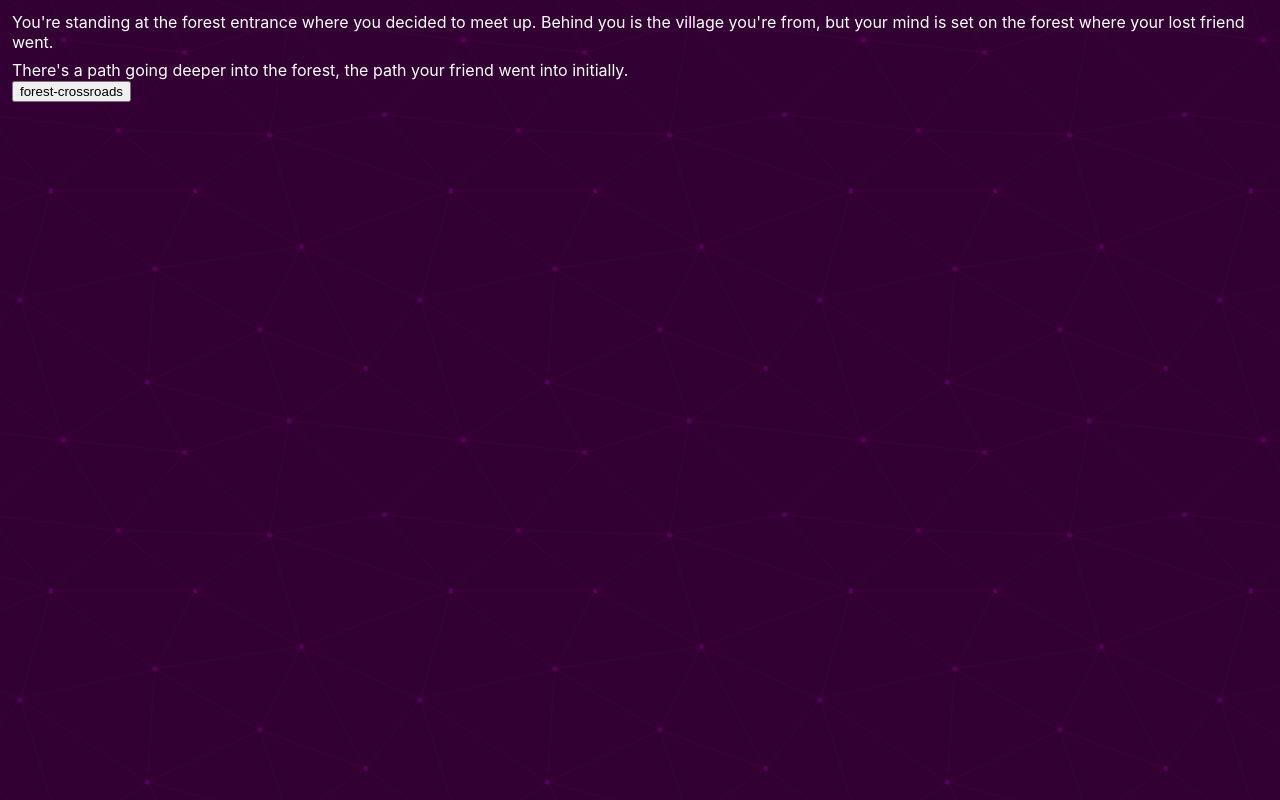
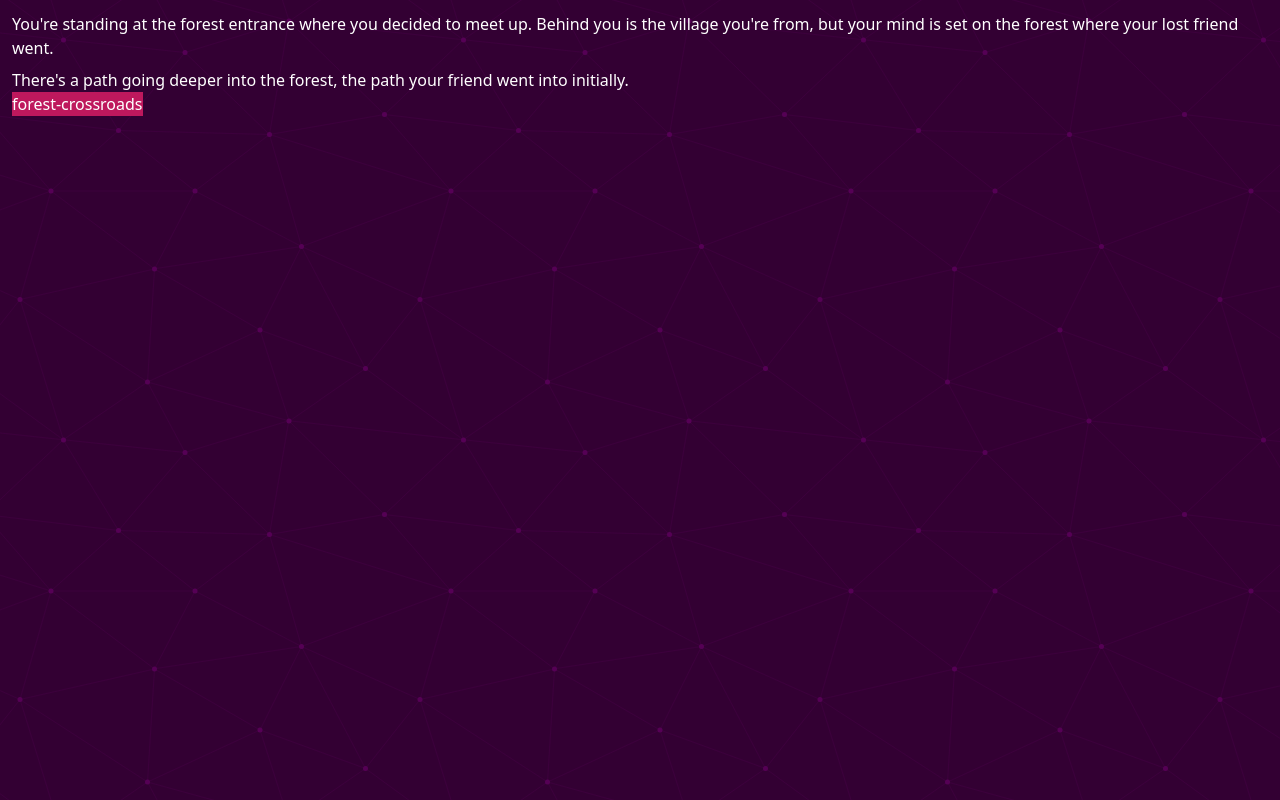
Before and after one commit to fabianvanhummel/basements-and-lizards, a React (Create React App) app: page / in a window 1280 px wide. Built offline with nearby package versions, Linux system fonts and the light colour scheme.

Commit message:
added tailwind css

```diff
--- /dev/null
+++ b/craco.config.js
@@ -0,0 +1,10 @@
+module.exports = {
+  style: {
+    postcss: {
+      plugins: [
+        require('tailwindcss'),
+        require('autoprefixer'),
+      ],
+    },
+  },
+}
--- a/src/App.js
+++ b/src/App.js
@@ -6,7 +6,7 @@ function App() {
   const [location, setLocation] = useState(data['start-location'])
 
   return (
-    <div className="app svg-background">
+    <div className="svg-background min-h-screen">
       <main>
         <p>{ data.locations[location].story }</p>
 
--- a/src/index.css
+++ b/src/index.css
@@ -1,32 +1,18 @@
-body {
-  margin: 0;
-  font-family: -apple-system, BlinkMacSystemFont, 'Segoe UI', 'Roboto', 'Oxygen',
-    'Ubuntu', 'Cantarell', 'Fira Sans', 'Droid Sans', 'Helvetica Neue',
-    sans-serif;
-  -webkit-font-smoothing: antialiased;
-  -moz-osx-font-smoothing: grayscale;
-}
-
-code {
-  font-family: source-code-pro, Menlo, Monaco, Consolas, 'Courier New',
-    monospace;
-}
+@tailwind base;
+@tailwind components;
+@tailwind utilities;
 
 body {
   color: #fff;
-  padding: 0;
-}
-
-p {
-  margin: 0;
 }
 
 main {
   padding: 12px;
 }
 
-.app {
-  min-height: 100vh;
+button {
+  --tw-bg-opacity: 1;
+  background-color: rgba(190, 24, 93, var(--tw-bg-opacity));
 }
 
 .svg-background {
```
Also changed, not shown: package.json (+8 -2 lines), 1 other file (tests, documents, lock files or other folders).
